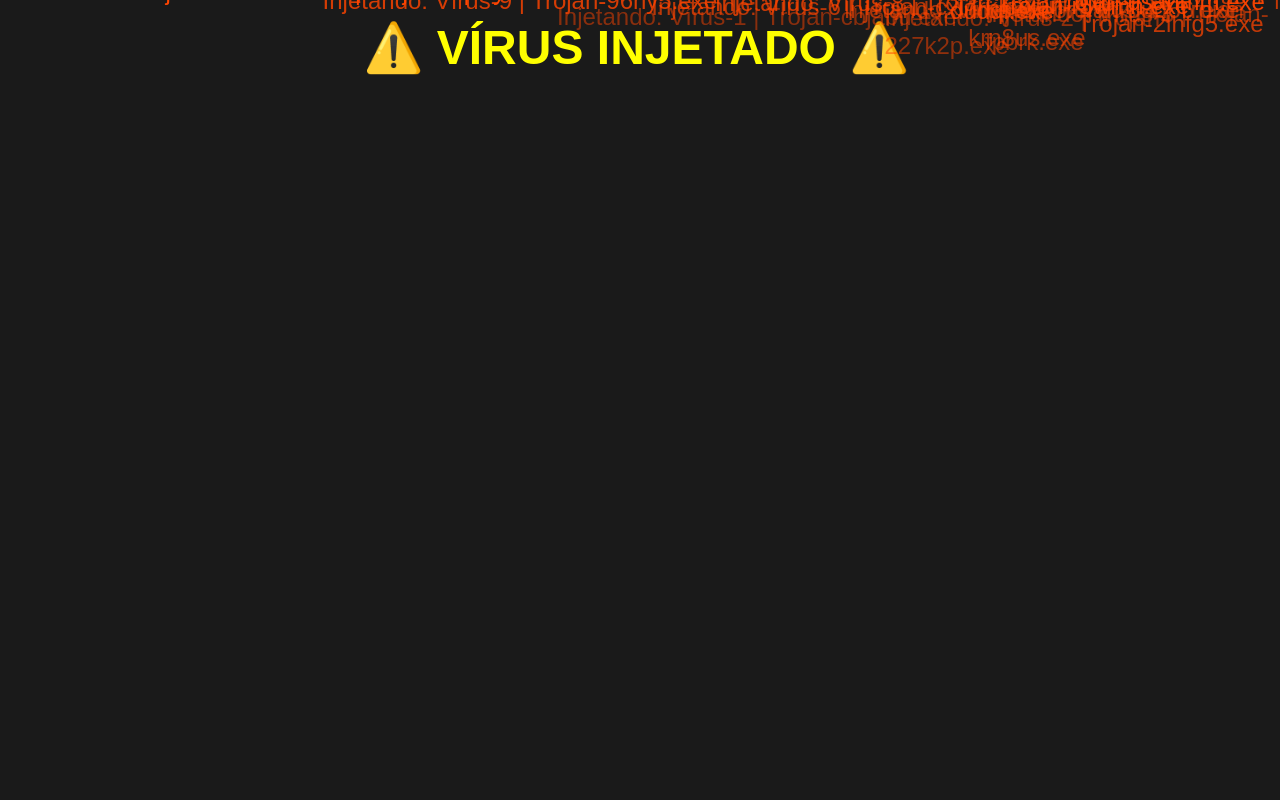
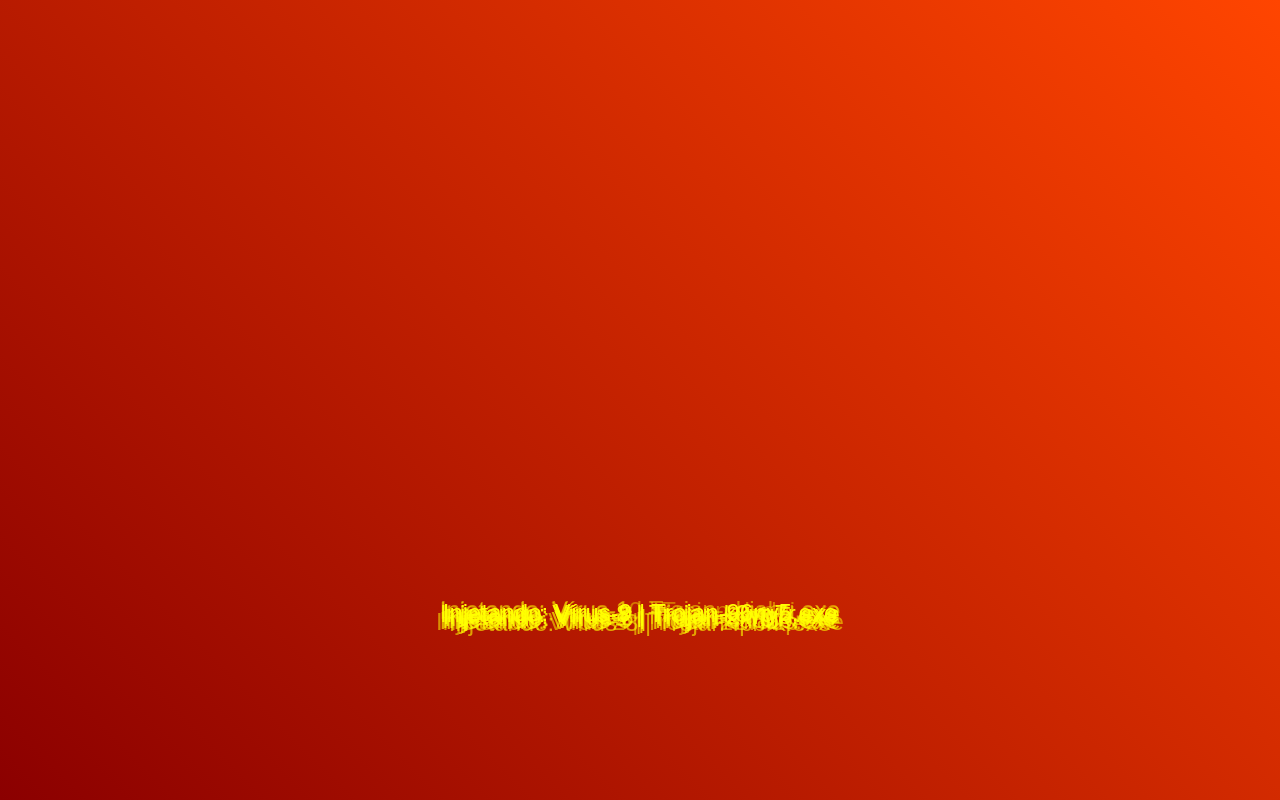
Before and after one commit to rogeriosilva11/rogeriosilva11, a plain HTML site: page index.html in a window 1280 px wide. Both pictures are taken after a click on the button "Não". Drawn offline with Linux system fonts and the light colour scheme.

Commit message:
Update index.html
Signed-off-by: rogeriosilva11 <joaofabrizzs@gmail.com>

```diff
--- a/index.html
+++ b/index.html
@@ -10,26 +10,30 @@
             font-family: 'Arial', sans-serif;
             margin: 0;
             padding: 0;
-            background-color: #1a1a1a; /* Fundo escuro para destaque */
+            background-color: #1a1a1a; /* Fundo escuro */
             color: white;
-            overflow: hidden; /* Evita rolagem */
         }
 
         .virus-container {
-            position: absolute;
+            position: fixed;
             top: 0;
-            left: 50%;
-            transform: translateX(-50%);
+            left: 0;
             width: 100%;
             height: 100%;
-            overflow: hidden;
+            display: flex;
+            flex-direction: column;
+            justify-content: center;
+            align-items: center;
+            overflow: hidden; /* Evita rolagem */
+            background: linear-gradient(45deg, #8B0000, #FF4500); /* Gradiente vibrante */
         }
 
         .virus {
             font-size: 1.5em;
-            color: #FF4500; /* Laranja vibrante */
-            position: absolute;
-            animation: injectVirus 5s linear infinite;
+            color: yellow; /* Cor amarela para contraste */
+            margin-bottom: 20px;
+            animation: injectVirus 5s linear forwards;
+            text-align: center;
         }
 
         @keyframes injectVirus {
@@ -41,7 +45,7 @@
                 opacity: 1;
             }
             100% {
-                transform: translateY(100%);
+                transform: translateY(100vh);
                 opacity: 0;
             }
         }
@@ -50,7 +54,7 @@
             font-size: 3em;
             color: yellow;
             text-align: center;
-            margin-top: 20px;
+            margin: 10px 0;
             animation: shake 0.5s infinite;
         }
 
@@ -63,11 +67,11 @@
         }
     </style>
     <script>
-        // Função para gerar nomes fictícios de vírus
+        // Geração de nomes fictícios de vírus
         function generateVirusNames() {
             const virusNames = [];
-            for (let i = 1; i <= 10000; i++) {
-                virusNames.push(`Vírus-${i} | Trojan-${Math.random().toString(36).substring(7)}.exe`);
+            for (let i = 1; i <= 50; i++) { // Vamos usar 50 vírus para evitar sobrecarga
+                virusNames.push(`Injetando: Vírus-${i} | Trojan-${Math.random().toString(36).substring(7)}.exe`);
             }
             return virusNames;
         }
@@ -83,15 +87,14 @@
                 setTimeout(() => {
                     const virusElement = document.createElement('div');
                     virusElement.classList.add('virus');
-                    virusElement.textContent = `Injetando: ${virus}`;
-                    virusElement.style.left = `${Math.random() * 80 + 10}%`; // Posição horizontal aleatória
+                    virusElement.textContent = virus;
                     virusContainer.appendChild(virusElement);
 
-                    // Remove o elemento após a animação
+                    // Remove o vírus após a animação para evitar excesso de elementos
                     setTimeout(() => {
                         virusContainer.removeChild(virusElement);
                     }, 5000);
-                }, index * 200); // Intervalo entre cada vírus
+                }, index * 300); // Intervalo entre cada vírus
             });
         }
 
@@ -99,7 +102,9 @@
         function isCrespo(response) {
             if (response === 'no') {
                 document.body.innerHTML = `
-                    <h1 class="warning">⚠️ VÍRUS INJETADO ⚠️</h1>
+                    <div class="virus-container">
+                        <h1 class="warning">⚠️ VÍRUS INJETADO ⚠️</h1>
+                    </div>
                 `;
                 injectViruses();
             } else {
```
